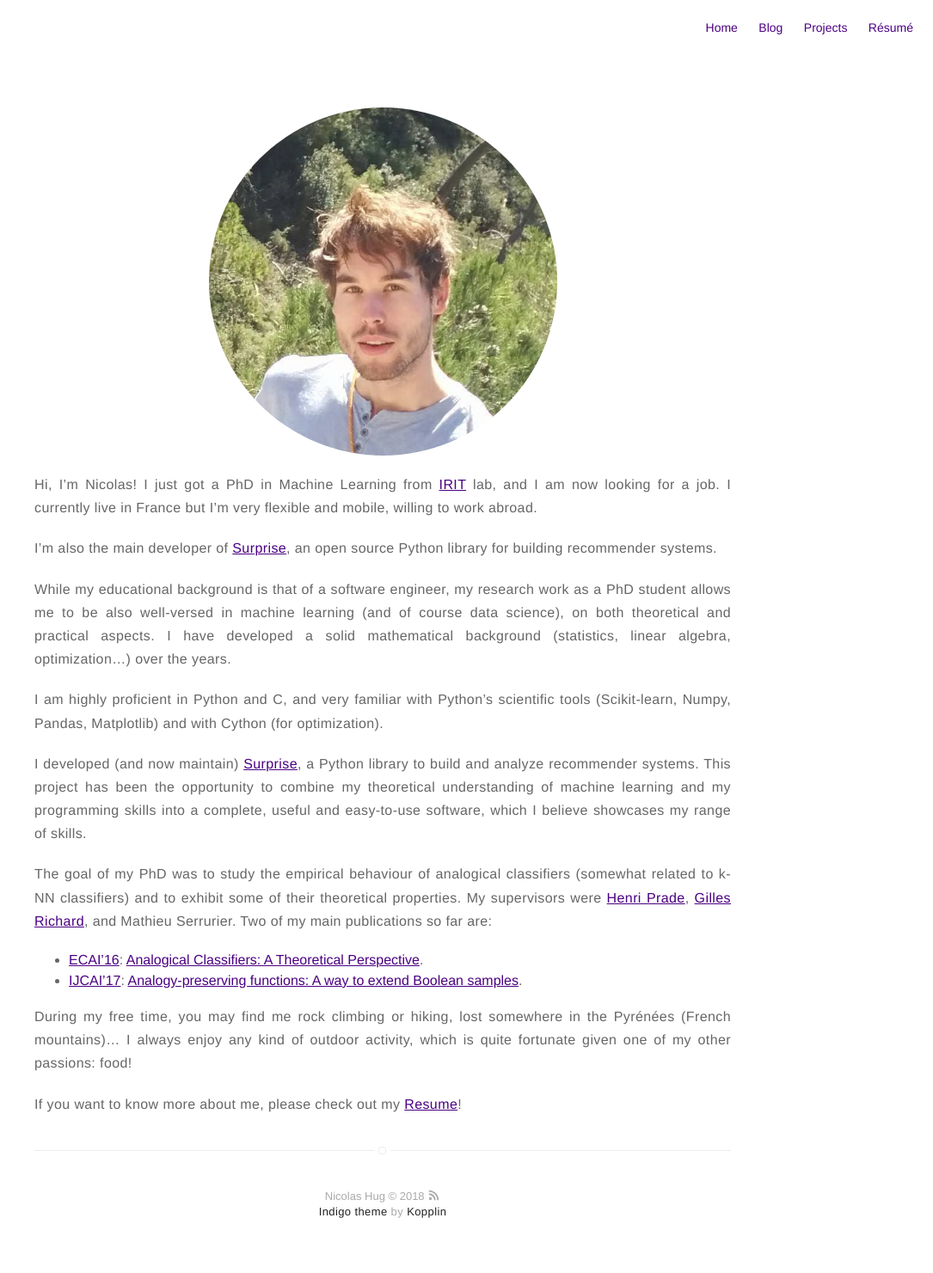
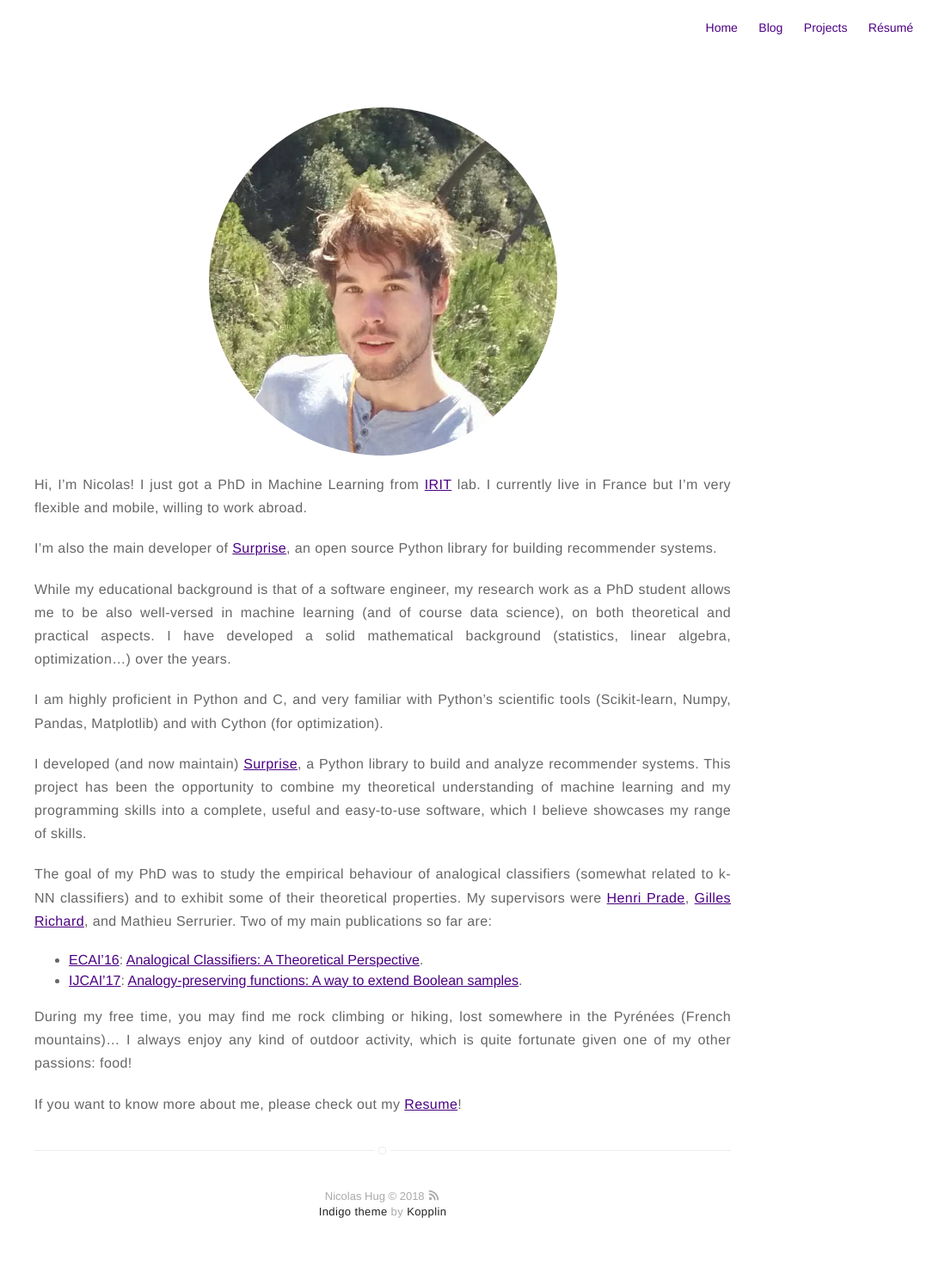
Before and after one commit to NicolasHug/nicolashug.github.io, a Jekyll site: the page built from about.md, in a window 1280 px wide. Shown: the whole page at 86% size, without its empty margins (195-1280 px from the left). Built offline with Jekyll 4.4.1, drawn with Linux system fonts in a browser that asks for light colours.

Commit message:
update about

```diff
--- a/about.md
+++ b/about.md
@@ -6,9 +6,8 @@ layout: page
 <img style="border-radius:100%" alt="Nicolas Hug" src="{{ site.url }}/assets/images/nico.jpg">
 
 Hi, I'm Nicolas! I just got a PhD in Machine Learning from <a
-href="https://www.irit.fr/?lang=en">IRIT</a> lab, and I am now looking for a
-job. I currently live in France but I'm very flexible and mobile, willing to
-work abroad.
+href="https://www.irit.fr/?lang=en">IRIT</a> lab. I currently live in France
+but I'm very flexible and mobile, willing to work abroad.
 
 I'm also the main developer of <a href="http://surpriselib.com/">Surprise</a>,
 an open source Python library for building recommender systems.
```
